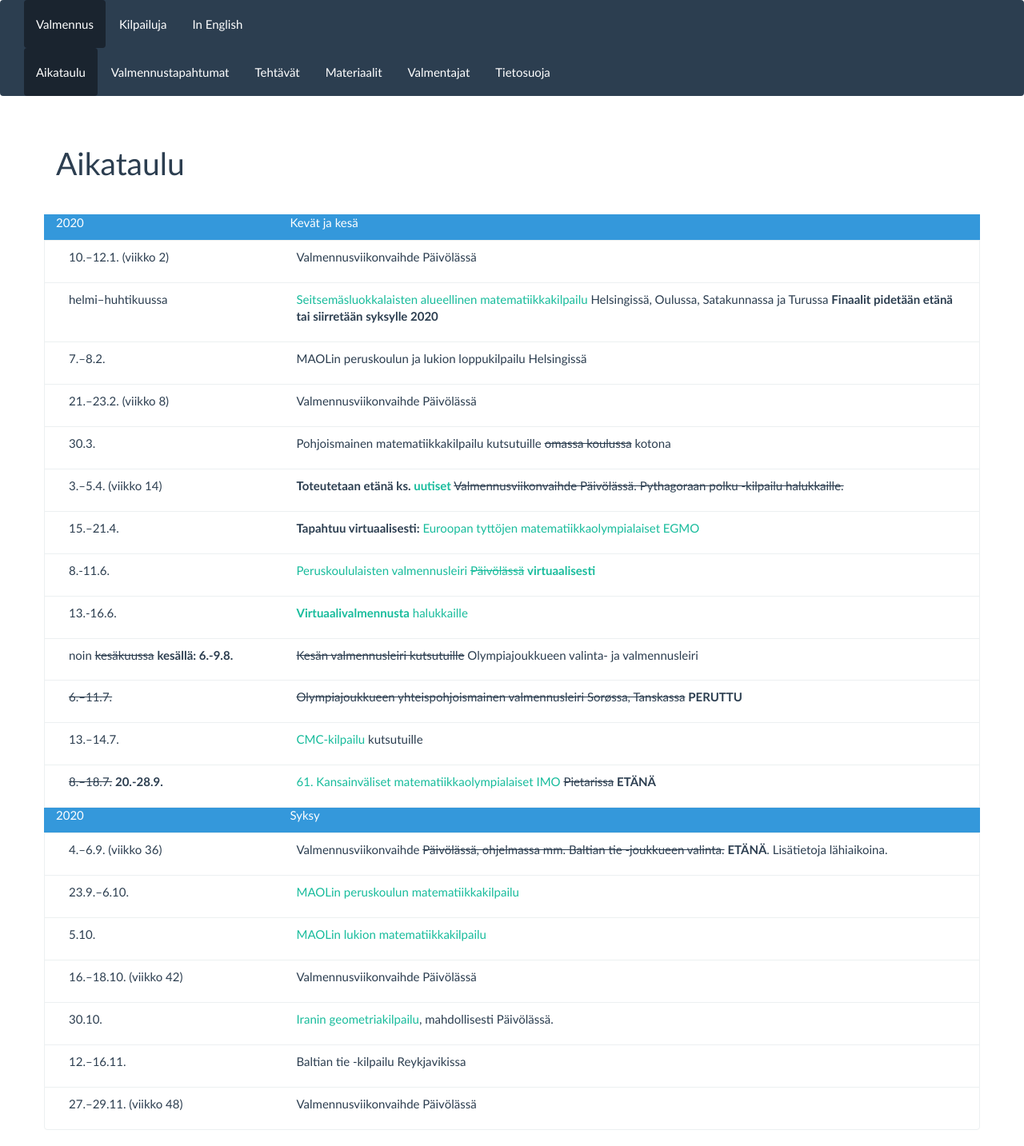
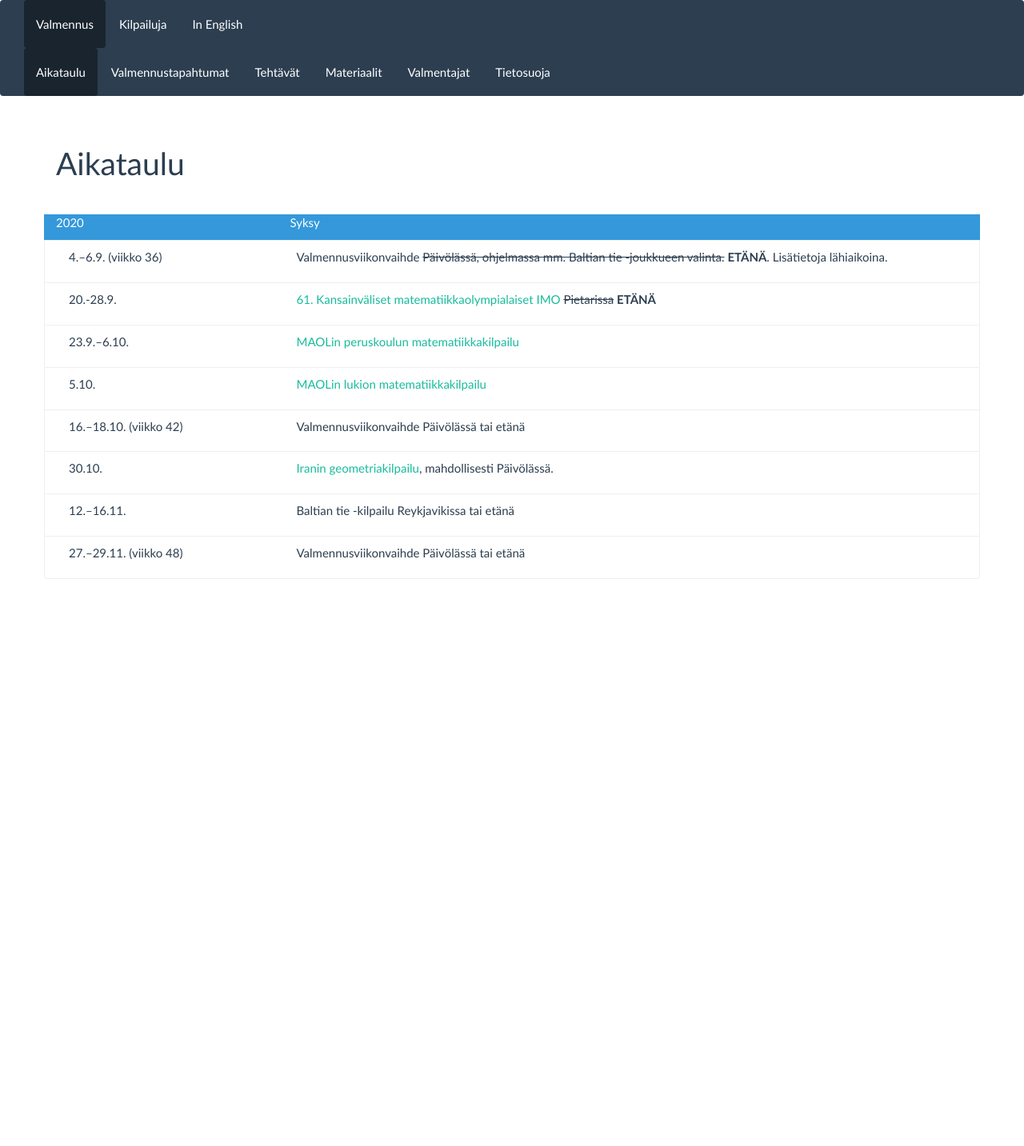
Before and after one commit to matematiikkakilpailut/matematiikkakilpailut.github.io, a Jekyll site: the page built from aikataulu/index.md, in a window 1280 px wide. Shown: the whole page at 80% size. Built offline with Jekyll 4.4.1, drawn with Linux system fonts in a browser that asks for light colours; after the commit the page ends 900 px from its top, so only the background shows below that.

Commit message:
Aikataulupäivityksiä

```diff
--- a/aikataulu/index.md
+++ b/aikataulu/index.md
@@ -4,52 +4,25 @@ title: Aikataulu
 url: /aikataulu/
 aikataulu:
   - pvm: "2020"
-    tapahtuma: "Kevät ja kesä"
-    otsikko: true
-  - pvm: "10.&ndash;12.1. (viikko 2)"
-    tapahtuma: "Valmennus&shy;viikonvaihde Päivölässä"
-  - pvm: "helmi&ndash;huhti&shy;kuussa"
-    tapahtuma: "[Seitsemäs&shy;luokkalaisten alueel&shy;linen matematiikka&shy;kilpailu](/seiskat/) Helsingissä, Oulussa, Sata&shy;kunnassa ja Turussa **Finaalit pidetään etänä tai siirretään syksylle 2020**"
-  - pvm: "7.&ndash;8.2."
-    tapahtuma: "MAOLin perus&shy;koulun ja lukion loppu&shy;kilpailu Helsingissä"
-  - pvm: "21.&ndash;23.2. (viikko 8)"
-    tapahtuma: "Valmennus&shy;viikonvaihde Päivölässä"
-  - pvm: "30.3."
-    tapahtuma: "Pohjois&shy;mainen matematiikka&shy;kilpailu kutsutuille ~~omassa koulussa~~ kotona"
-  - pvm: "3.&ndash;5.4. (viikko 14)"
-    tapahtuma: "**Toteutetaan etänä ks. [uutiset](https://matematiikkakilpailut.fi/#uutisia)** ~~Valmennus&shy;viikonvaihde Päivölässä. Pythagoraan polku -kilpailu halukkaille.~~"
-  - pvm: "15.&ndash;21.4."
-    tapahtuma: "**Tapahtuu virtuaalisesti:** [Euroopan tyttöjen matematiikka&shy;olympialaiset <abbr>EGMO</abbr>](https://egmo2020.nl)"
-  - pvm: "8.-11.6."
-    tapahtuma: "[Perus&shy;koululaisten valmennus&shy;leiri ~~Päivölässä~~ **virtuaalisesti**](2020-kesaleiri/)"
-  - pvm: "13.-16.6."
-    tapahtuma: "[**Virtuaalivalmennusta** halukkaille](2020-kesavalmennus/)"
-  - pvm: "noin ~~kesäkuussa~~ **kesällä: 6.-9.8.**"
-    tapahtuma: "~~Kesän valmennusleiri kutsutuille~~ Olympiajoukkueen valinta- ja valmennusleiri"
-  - pvm: "~~6.&ndash;11.7.~~"
-    tapahtuma: "~~Olympiajoukkueen yhteispohjoismainen valmennusleiri Sorøssa, Tanskassa~~ **PERUTTU**"
-  - pvm: "13.&ndash;14.7."
-    tapahtuma: "[CMC-kilpailu](https://artofproblemsolving.com/contests/cmc) kutsutuille"
-  - pvm: "~~8.&ndash;18.7.~~ **20.-28.9.**"
-    tapahtuma: "[61. Kansain&shy;väliset matematiikka&shy;olympialaiset <abbr>IMO</abbr>](http://www.imo-official.org/year_info.aspx?year=2020) ~~Pietarissa~~
-    **ETÄNÄ**"
-  - pvm: "2020"
     tapahtuma: "Syksy"
     otsikko: true
   - pvm: "4.&ndash;6.9. (viikko 36)"
     tapahtuma: "Valmennus&shy;viikonvaihde ~~Päivölässä, ohjelmassa mm. Baltian tie -joukkueen valinta.~~ **ETÄNÄ**. Lisätietoja lähiaikoina."
+  - pvm: "20.-28.9."
+    tapahtuma: "[61. Kansain&shy;väliset matematiikka&shy;olympialaiset <abbr>IMO</abbr>](http://www.imo-official.org/year_info.aspx?year=2020) ~~Pietarissa~~
+    **ETÄNÄ**"
   - pvm: "23.9.&ndash;6.10."
     tapahtuma: "[MAOLin peruskoulun matematiikka&shy;kilpailu](https://maol.fi/neljan-tieteen-kisat/)"
   - pvm: "5.10."
     tapahtuma: "[MAOLin lukion matematiikka&shy;kilpailu](https://maol.fi/neljan-tieteen-kisat/)"
   - pvm: "16.&ndash;18.10. (viikko 42)"
-    tapahtuma: "Valmennus&shy;viikonvaihde Päivölässä"
+    tapahtuma: "Valmennus&shy;viikonvaihde Päivölässä tai etänä"
   - pvm: "30.10."
     tapahtuma: "[Iranin geometria&shy;kilpailu](https://igo-official.ir/), mahdollisesti Päivölässä."
   - pvm: "12.&ndash;16.11."
-    tapahtuma: "Baltian tie -kilpailu Reykjavikissa"
+    tapahtuma: "Baltian tie -kilpailu Reykjavikissa tai etänä"
   - pvm: "27.&ndash;29.11. (viikko 48)"
-    tapahtuma: "Valmennus&shy;viikonvaihde Päivölässä"
+    tapahtuma: "Valmennus&shy;viikonvaihde Päivölässä tai etänä"
 ---
 <div class="list-group">
 {% for a in page.aikataulu %}
```
